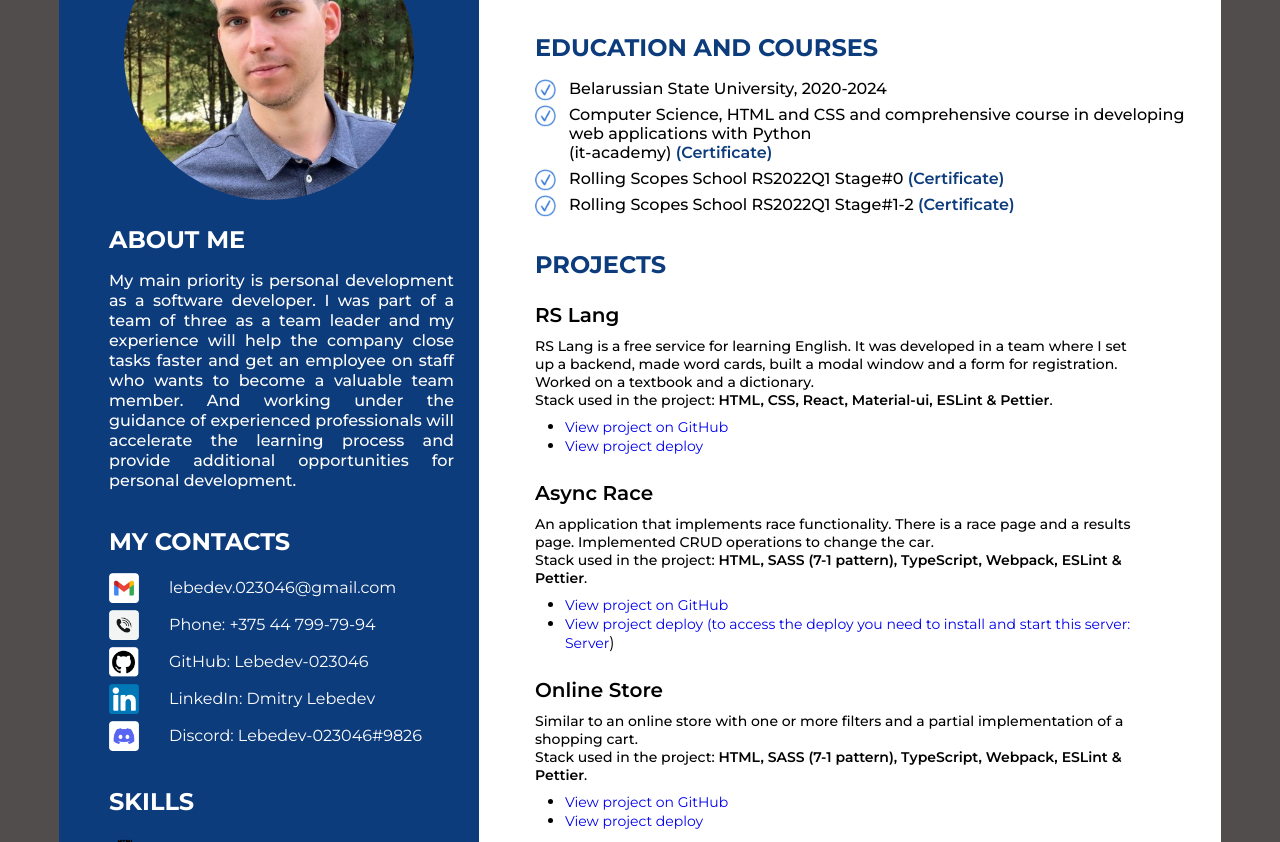
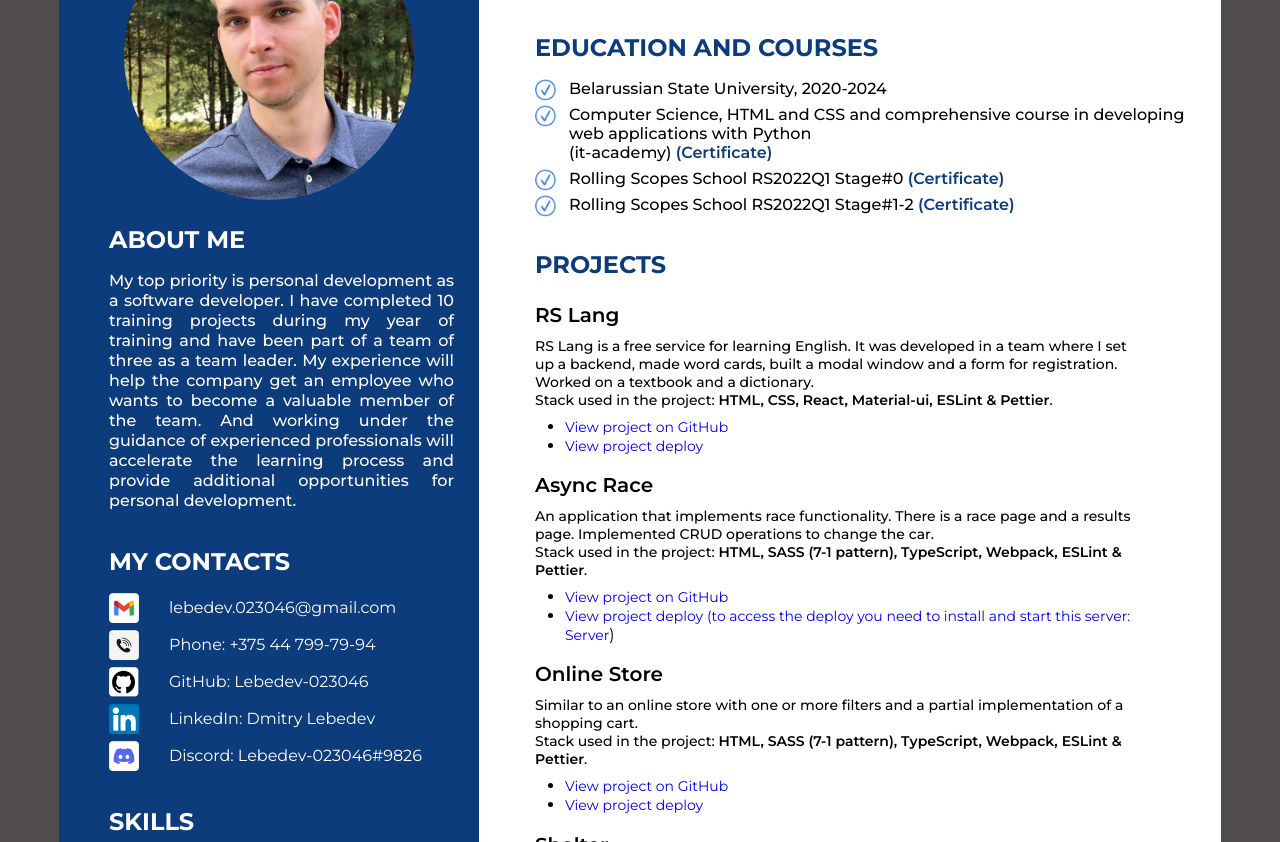
Before and after one commit to Lebedev-023046/CV, a plain HTML site: page index.html in a window 1280 px wide. Shown: the part 110-952 px from the top of the page. Drawn offline with Linux system fonts and the light colour scheme.

Commit message:
refactor: change about ne section

```diff
--- a/index.html
+++ b/index.html
@@ -23,7 +23,12 @@
       <section class="about">
         <h2 class="about__title title-blue">about me</h2>
         <p class="about__text">
-          My main priority is personal development as a software developer. I was part of a team of three as a team leader and my experience will help the company close tasks faster and get an employee on staff who wants to become a valuable team member. And working under the guidance of experienced professionals will accelerate the learning process and provide additional opportunities for personal development.
+          My top priority is personal development as a software developer.
+          I have completed 10 training projects during my year of training
+          and have been part of a team of three as a team leader. My experience
+          will help the company get an employee who wants to become a valuable member
+          of the team. And working under the guidance of experienced professionals
+          will accelerate the learning process and provide additional opportunities for personal development.
         </p>
       </section>
       <section class="contacts">
@@ -42,8 +47,8 @@
           <li class="skills-list__item"><p class="html">HTML</p></li>
           <li class="skills-list__item"><p class="css">CSS</p>, <p class="scss">SCSS</p></li>
           <li class="skills-list__item"><p class="js">Java Script</p>, <p class="webpack">Webpack</p></li>
+          <li class="skills-list__item"><p class="react">React</p>, <p class="ts">Type Script</p></li>
           <li class="skills-list__item"><p class="python">Python</p>, <p class="flask">Flask</p></li>
-          <li class="skills-list__item"><p class="react">React</p>, <p class="ts">Type Script</p></li>
           <li class="skills-list__item"><p class="git">Git</p></li>
           <li class="skills-list__item"><p class="editors">Editors: VS Code</p></li>
         </ul>
--- a/style.css
+++ b/style.css
@@ -45,7 +45,7 @@
 .blue-zone {
   max-width: 35%;
   width: 100%;
-  height: 1550px;
+  height: 1515px;
   color: #fff;
   /* background-color: #3C7DD9; */
   background-color: #0d3c7d;
@@ -288,7 +288,7 @@
 .white-zone {
   max-width: 742px;
   width: 100%;
-  height: 1550px;
+  height: 1515px;
   color: #000;
   background-color: #fff;
 }
@@ -363,7 +363,7 @@
 .portfolio {
   display: flex;
   flex-direction: column;
-  row-gap: 1.2rem;
+  row-gap: .7rem;
 }
 
 .project-list {
```
